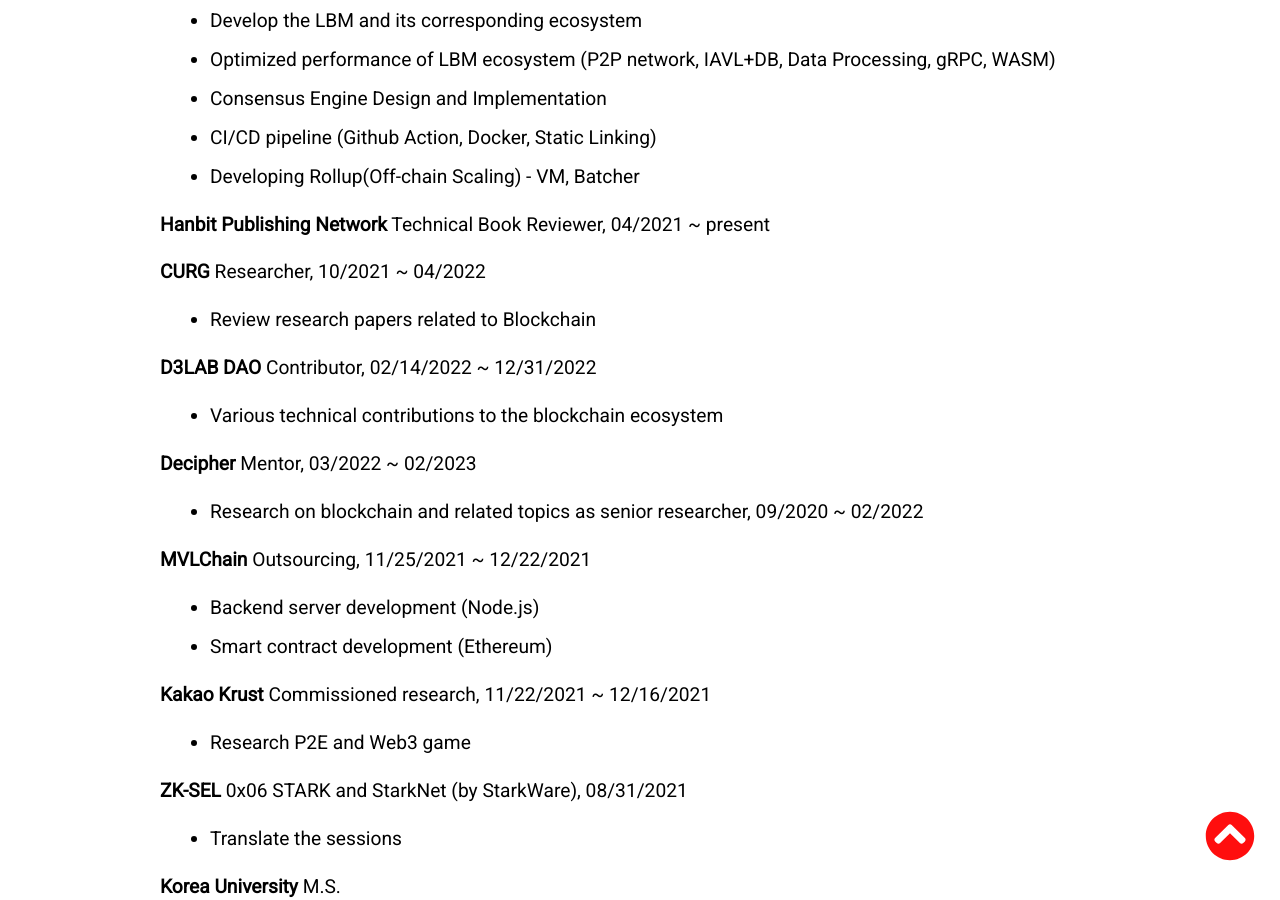
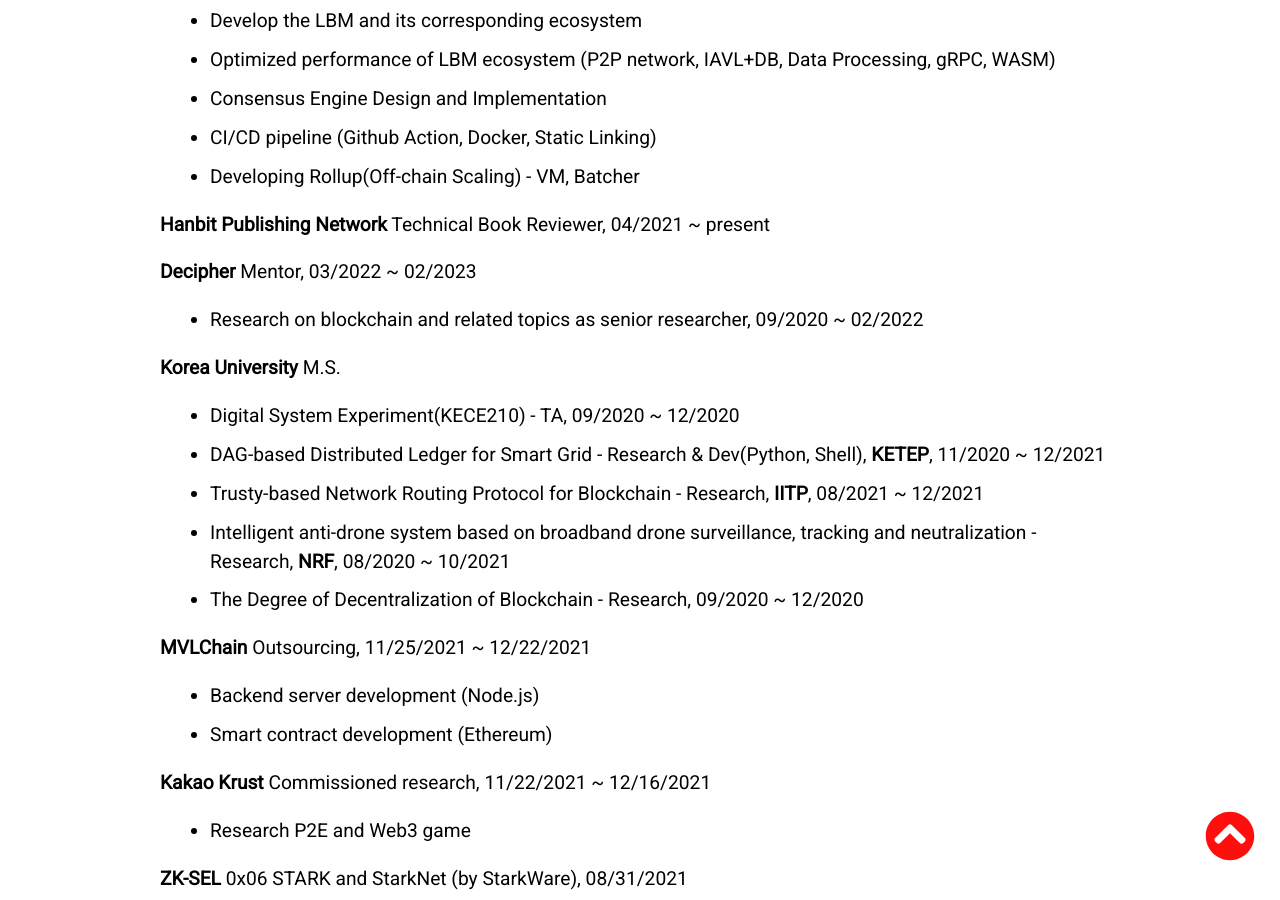
Before and after one commit to tkxkd0159/tkxkd0159.github.io, a Jekyll site: the page built from index.html, in a window 1280 px wide and 900 px high, scrolled down 2939 px. Built offline with Jekyll 4.4.1, drawn with Linux system fonts in a browser that asks for light colours; nearby versions of some CDN libraries; some of the changed text lies outside the part shown.

Commit message:
Update maincon.html

```diff
--- a/_includes/maincon.html
+++ b/_includes/maincon.html
@@ -34,19 +34,18 @@
 
 <p><strong>Hanbit Publishing Network</strong> Technical Book Reviewer, 04/2021 ~ present</p>
 
-<p><strong>CURG</strong> Researcher, 10/2021 ~ 04/2022</p>
-<ul>
-  <li>Review research papers related to Blockchain</li>
-</ul>
-
-<p><strong>D3LAB DAO</strong> Contributor, 02/14/2022 ~ 12/31/2022</p>
-<ul>
-  <li>Various technical contributions to the blockchain ecosystem</li>
-</ul>
-
 <p><strong>Decipher</strong> Mentor, 03/2022 ~ 02/2023</p>
 <ul>
   <li>Research on blockchain and related topics as senior researcher, 09/2020 ~ 02/2022</li>
+</ul>
+
+<p><strong>Korea University</strong> M.S.</p>
+<ul>
+  <li>Digital System Experiment(KECE210) - TA, 09/2020 ~ 12/2020</li>
+  <li>DAG-based Distributed Ledger for Smart Grid - Research & Dev(Python, Shell), <strong>KETEP</strong>, 11/2020 ~ 12/2021</li>
+  <li>Trusty-based Network Routing Protocol for Blockchain - Research, <strong>IITP</strong>, 08/2021 ~ 12/2021</li>
+  <li>Intelligent anti-drone system based on broadband drone surveillance, tracking and neutralization - Research, <strong>NRF</strong>, 08/2020 ~ 10/2021</li>
+  <li>The Degree of Decentralization of Blockchain - Research, 09/2020 ~ 12/2020</li>
 </ul>
 
 <p><strong>MVLChain</strong> Outsourcing, 11/25/2021 ~ 12/22/2021</p>
@@ -60,20 +59,9 @@
   <li>Research P2E and Web3 game </li>
 </ul>
 
-
 <p><strong>ZK-SEL</strong> 0x06 STARK and StarkNet (by StarkWare), 08/31/2021</p>
 <ul>
   <li>Translate the sessions</li>
-</ul>
-
-
-<p><strong>Korea University</strong> M.S.</p>
-<ul>
-  <li>Digital System Experiment(KECE210) - TA, 09/2020 ~ 12/2020</li>
-  <li>DAG-based Distributed Ledger for Smart Grid - Research & Dev(Python, Shell), <strong>KETEP</strong>, 11/2020 ~ 12/2021</li>
-  <li>Trusty-based Network Routing Protocol for Blockchain - Research, <strong>IITP</strong>, 08/2021 ~ 12/2021</li>
-  <li>Intelligent anti-drone system based on broadband drone surveillance, tracking and neutralization - Research, <strong>NRF</strong>, 08/2020 ~ 10/2021</li>
-  <li>The Degree of Decentralization of Blockchain - Research, 09/2020 ~ 12/2020</li>
 </ul>
 
 <p><strong>Hyundai Motor Company</strong> Engineer, 07/2018 ~ 09/2018</p>
```
